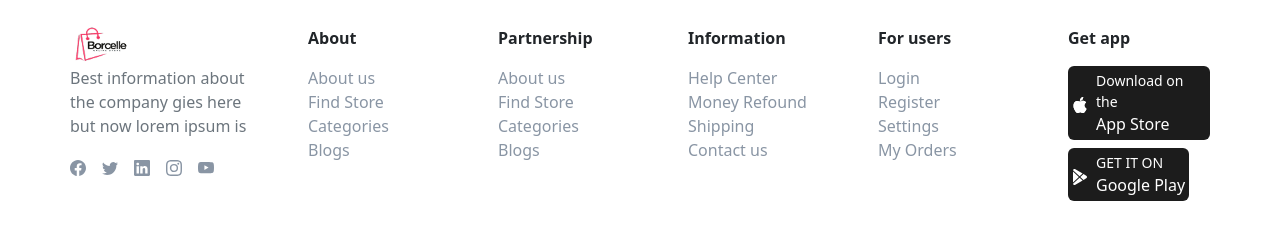
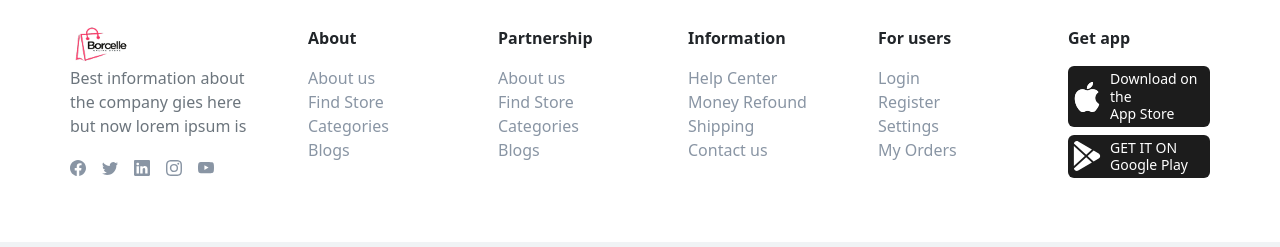
Before and after one commit to akhprogrammer521-debug/borcelle-store, a React (Vite) app: page / in a window 1280 px wide. Shown: the part 2458-2705 px from the top of the page. Built offline with nearby package versions, Linux system fonts and the light colour scheme; no server answers.

Commit message:
apps icons

```diff
--- a/src/Components/layouts/Footer/FooterLists.jsx
+++ b/src/Components/layouts/Footer/FooterLists.jsx
@@ -46,13 +46,13 @@ const FooterLists = () => {
     {
       platform: t("footer.appStore"),
       subtitle: t("footer.downloadOnThe"),
-      icon: <BsApple />,
+      icon: <BsApple size={30}/>,
       href: "#"
     },
     {
       platform: t("footer.googlePlay"),
       subtitle: t("footer.gETITON"),
-      icon: <BsGooglePlay />,
+      icon: <BsGooglePlay size={30}/>,
       href: "#"
     }
   ];
@@ -92,12 +92,12 @@ const FooterLists = () => {
               {appLinks.map((app, index) => (
                 <button
                   key={index}
-                  className="btn-cus-app d-flex align-items-center gap-2 my-2 border-0 rounded-2 p-1"
+                  className="btn-cus-app w-100 d-flex align-items-center gap-2 my-2 border-0 rounded-2 p-1"
                 >
                   <div>{app.icon}</div>
-                  <div className="d-flex flex-column fs-6 text-start">
+                  <div className="d-flex flex-column fs-6 text-start lh-sm">
                     <small>{app.subtitle}</small>
-                    <p className="m-0">{app.platform}</p>
+                    <small className="m-0">{app.platform}</small>
                   </div>
                 </button>
               ))}
```
